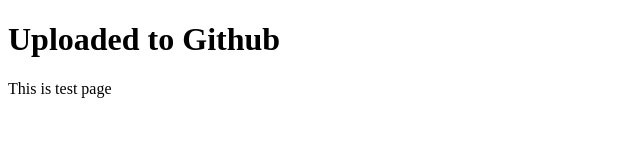
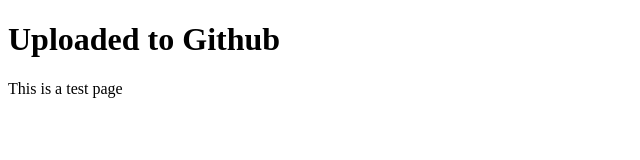
Before and after one commit to zonder666/zonder666.github.io, a plain HTML site: page index.html in a window 1280 px wide. Shown: the full height of the page, 0-640 px from the left. Drawn offline with Linux system fonts and the light colour scheme.

Commit message:
Update index.html

```diff
--- a/index.html
+++ b/index.html
@@ -7,6 +7,6 @@
 </head>
 <body>
 	<h1>Uploaded to Github</h1>
-	<p>This is test page</p>
+	<p>This is a test page</p>
 </body>
 </html>
```
